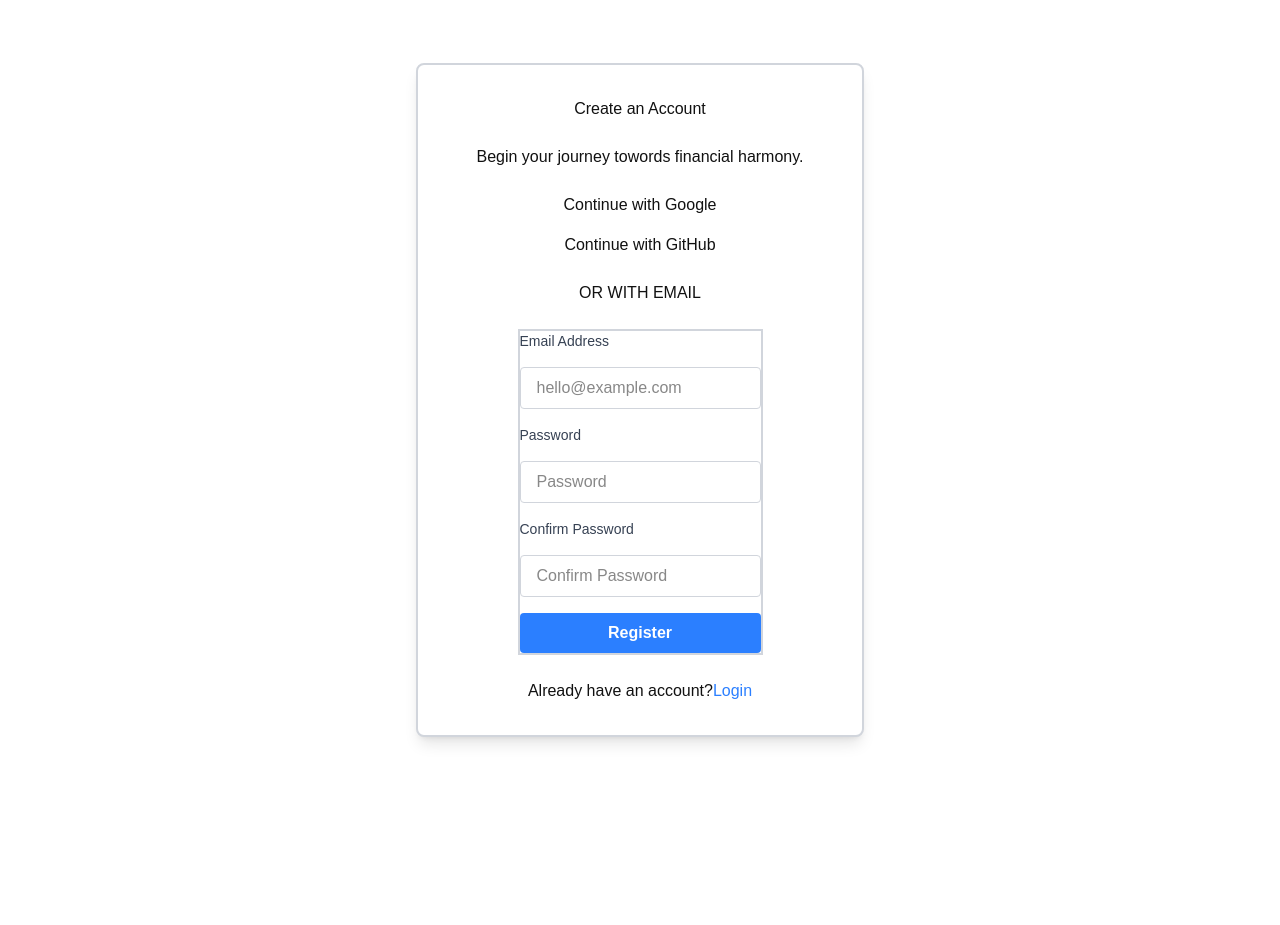
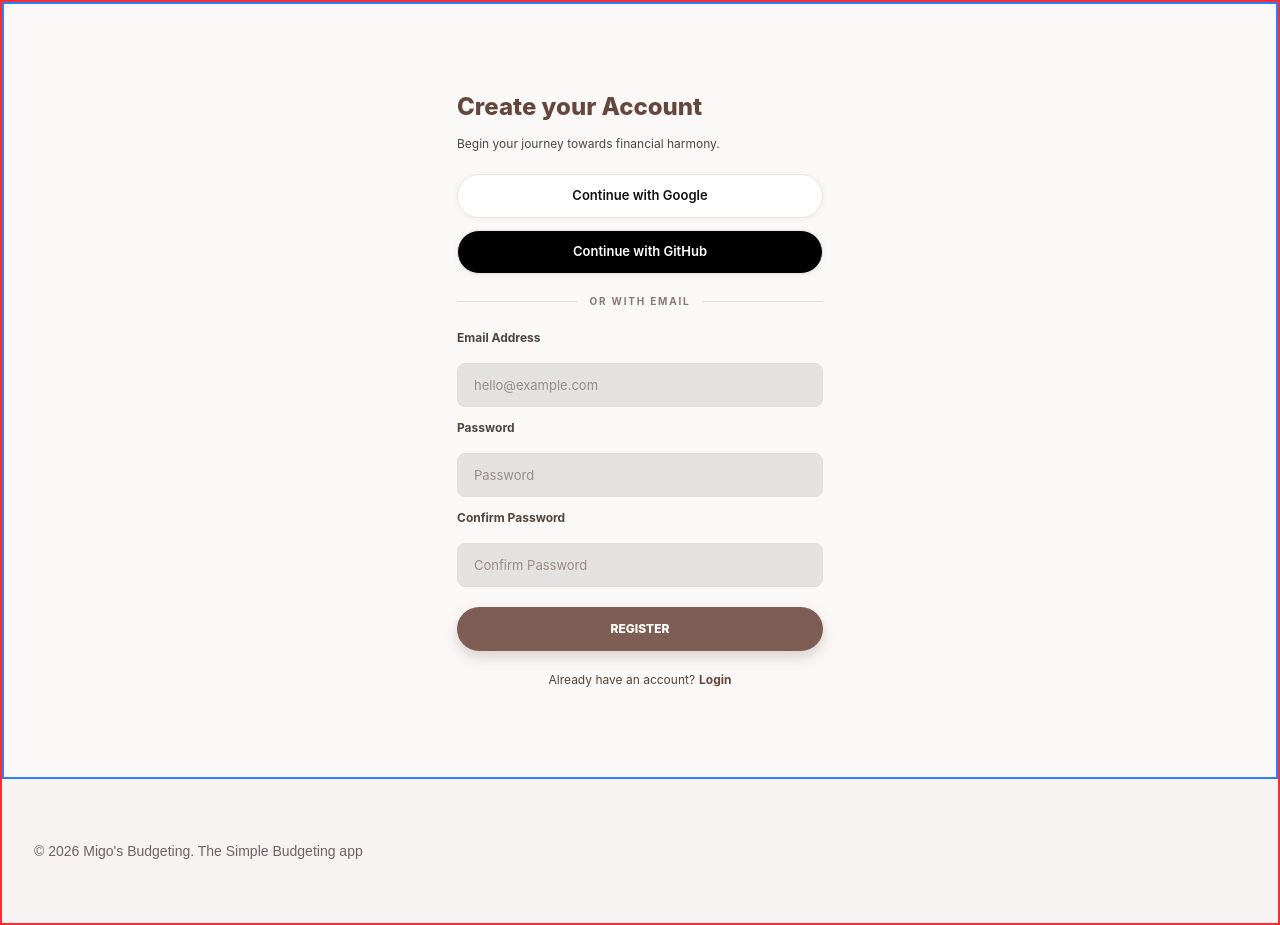
Before and after one commit to Santi447/migos-budgeting, a Next.js app: page /signUp in a window 1280 px wide. Before the commit the page ends 800 px from the top, so only its background shows below. Built offline with nearby package versions, Linux system fonts and the light colour scheme.

Commit message:
sign up form
added styling to form and shaping how the page display it will work on the background component now that is shared between login and signup

```diff
--- a/app/signUp/page.js
+++ b/app/signUp/page.js
@@ -1,8 +1,12 @@
 import SignupForm from "@/components/signupFormComponents/signupForm"
+import HomeFooter from "@/components/homeFooter"
 export default function Page() {
   return(
-    <div className="flex items-center justify-center min-h-screen">
+    <main className="flex min-h-screen flex-col bg-[#fbf9f8] border-2 border-red-500">
+    <div className="flex border-2 border-blue-500 flex-col items-center gap-6 px-8 py-12">
       <SignupForm />
     </div>
+    <HomeFooter />
+    </main>
   )
 }
--- a/components/signupFormComponents/signupForm.jsx
+++ b/components/signupFormComponents/signupForm.jsx
@@ -16,20 +16,33 @@ const signupSchema = Yup.object({
 });
 export default function SignupForm() {
   return (
-    <div className="flex w-full max-w-md flex-col items-center gap-6 rounded-lg border-2 border-gray-300 bg-white p-8 shadow-lg">
-      <h2>Create an Account</h2>
-      <p>Begin your journey towords financial harmony.</p>
-      <div className="flex flex-col gap-4">
-        <button type="button" form="signupForm">
+    <div className="flex w-full max-w-[430px] flex-col items-stretch gap-5 rounded-lg bg-[#fbf9f8] px-8 py-10 font-sans text-[#51443A]">
+      <h2 className="text-[24px] font-extrabold leading-tight text-[#64463D]">
+        Create your Account
+      </h2>
+      <p className="-mt-2 text-[12px] leading-5">
+        Begin your journey towards financial harmony.
+      </p>
+      <div className="flex w-full flex-col gap-3">
+        <button
+          type="button"
+          form="signupForm"
+          className="h-11 rounded-full border border-[#ece7e4] bg-white px-4 text-[13px] font-semibold text-[#111111] shadow-[0_1px_6px_rgba(100,70,61,0.08)] transition-colors hover:bg-[#f4efec] focus:outline-none focus:ring-2 focus:ring-[#7E5D54]/30"
+        >
           Continue with Google
         </button>
-        <button type="button" form="signupForm">
+        <button
+          type="button"
+          form="signupForm"
+          className="h-11 rounded-full border border-[#ece7e4] bg-black px-4 text-[13px] font-semibold text-white shadow-[0_1px_6px_rgba(100,70,61,0.08)] transition-colors hover:bg-[#f4efec] focus:outline-none focus:ring-2 focus:ring-[#7E5D54]/30"
+        >
           Continue with GitHub
         </button>
       </div>
-      <p>OR WITH EMAIL</p>
+      <p className="flex items-center gap-3 text-[10px] font-bold uppercase tracking-[0.18em] text-[#8B7770] before:h-px before:flex-1 before:bg-[#e6ddd9] after:h-px after:flex-1 after:bg-[#e6ddd9]">
+        OR WITH EMAIL
+      </p>
       <Formik
-        className="border-2 border-gray-300"
         initialValues={{
           email: "",
           password: "",
@@ -50,11 +63,11 @@ export default function SignupForm() {
           <Form
             form="signupForm"
             onSubmit={handleSubmit}
-            className="flex  gap-4 border-2 border-gray-300 flex-col"
+            className="flex flex-col gap-3"
           >
             <label
               htmlFor="email"
-              className="text-sm font-medium text-gray-700"
+              className="text-[12px] font-bold text-[#51443A]"
             >
               Email Address
             </label>
@@ -65,14 +78,16 @@ export default function SignupForm() {
               value={values.email}
               onChange={handleChange}
               onBlur={handleBlur}
-              className="border border-gray-300 rounded py-2 px-4 focus:outline-none focus:ring-2 focus:ring-blue-500"
+              className="mt-1 h-11 rounded-lg border border-[#e6ddd9] bg-[#E4E2E1] px-4 text-[13px] text-[#111111] placeholder:text-[#9A8B85] focus:border-[#7E5D54] focus:bg-white focus:outline-none focus:ring-2 focus:ring-[#7E5D54]/25"
             />
             {errors.email && touched.email ? (
-              <div className="text-red-500">{errors.email}</div>
+              <div className="-mt-1 text-[12px] font-medium text-red-600">
+                {errors.email}
+              </div>
             ) : null}
             <label
               htmlFor="password"
-              className="text-sm font-medium text-gray-700"
+              className="text-[12px] font-bold text-[#51443A]"
             >
               Password
             </label>
@@ -83,15 +98,17 @@ export default function SignupForm() {
               value={values.password}
               onChange={handleChange}
               onBlur={handleBlur}
-              className="border border-gray-300 rounded py-2 px-4 focus:outline-none focus:ring-2 focus:ring-blue-500"
+              className="mt-1 h-11 rounded-lg border border-[#e6ddd9] bg-[#E4E2E1] px-4 text-[13px] text-[#111111] placeholder:text-[#9A8B85] focus:border-[#7E5D54] focus:bg-white focus:outline-none focus:ring-2 focus:ring-[#7E5D54]/25"
             />
             {errors.password && touched.password ? (
-              <div className="text-red-500">{errors.password}</div>
+              <div className="-mt-1 text-[12px] font-medium text-red-600">
+                {errors.password}
+              </div>
             ) : null}
 
             <label
               htmlFor="confirmPassword"
-              className="text-sm font-medium text-gray-700"
+              className="text-[12px] font-bold text-[#51443A]"
             >
               Confirm Password
             </label>
@@ -103,25 +120,32 @@ export default function SignupForm() {
               value={values.confirmPassword}
               onChange={handleChange}
               onBlur={handleBlur}
-              className="border border-gray-300 rounded py-2 px-4 focus:outline-none focus:ring-2 focus:ring-blue-500"
+              className={`mt-1 h-11 rounded-lg border bg-[#E4E2E1] border-[#e6ddd9] px-4 text-[13px] text-[#111111] placeholder:text-[#9A8B85] focus:border-[#7E5D54] focus:bg-white focus:outline-none focus:ring-2 focus:ring-[#7E5D54]/25`}
             />
             {errors.confirmPassword && touched.confirmPassword ? (
-              <div className="text-red-500">{errors.confirmPassword}</div>
+              <div className="-mt-1 text-[12px] font-medium text-red-600">
+                {errors.confirmPassword}
+              </div>
             ) : null}
 
             <button
               type="submit"
               disabled={isSubmitting}
-              className="bg-blue-500 hover:bg-blue-700 text-white font-bold py-2 px-4 rounded focus:outline-none focus:ring-2 focus:ring-blue-500"
+              className="mt-2 h-11 rounded-full bg-[#7E5D54] px-4 text-[12px] font-extrabold uppercase text-white shadow-[0_6px_14px_rgba(100,70,61,0.22)] transition-colors hover:bg-[#6f5148] focus:outline-none focus:ring-2 focus:ring-[#7E5D54]/35 disabled:cursor-not-allowed disabled:opacity-70"
             >
               Register
             </button>
           </Form>
         )}
       </Formik>
-      <p>
+      <p className="flex justify-center gap-1 text-center text-[12px] text-[#51443A]">
         Already have an account?
-        <Link href="/login" className="text-blue-500 hover:text-blue-700">Login</Link>
+        <Link
+          href="/login"
+          className="font-bold text-[#64463D] hover:text-[#7E5D54]"
+        >
+          Login
+        </Link>
       </p>
     </div>
   );
```
Also changed, not shown: components/signupFormComponents/signupFormBackground.jsx (added, +9 -0 lines).
